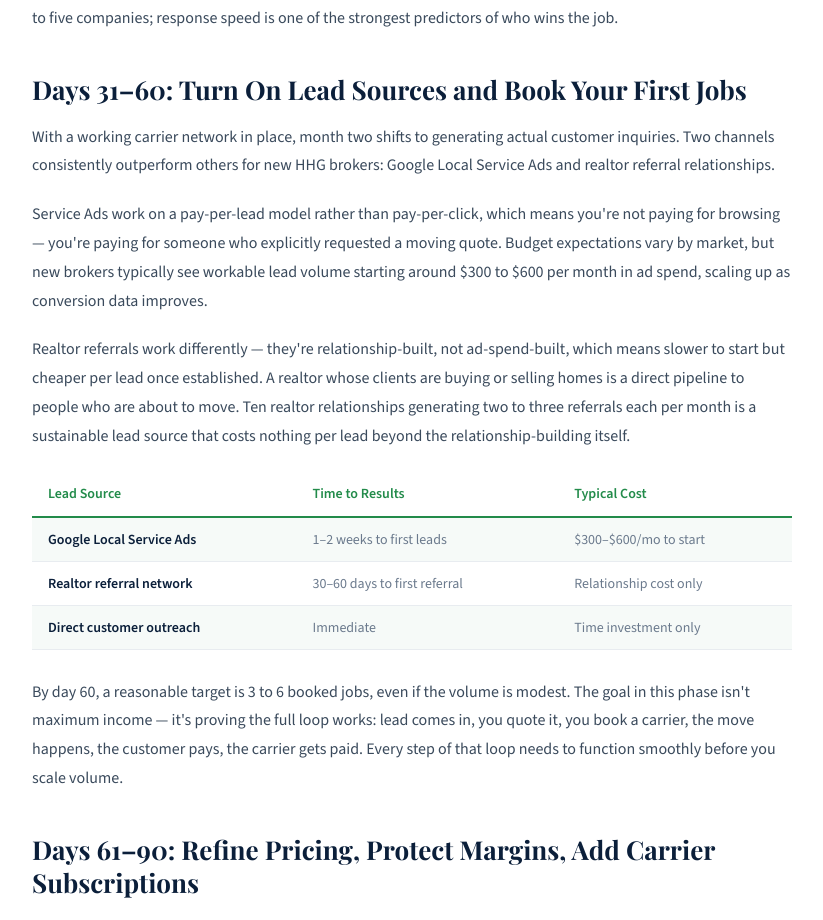
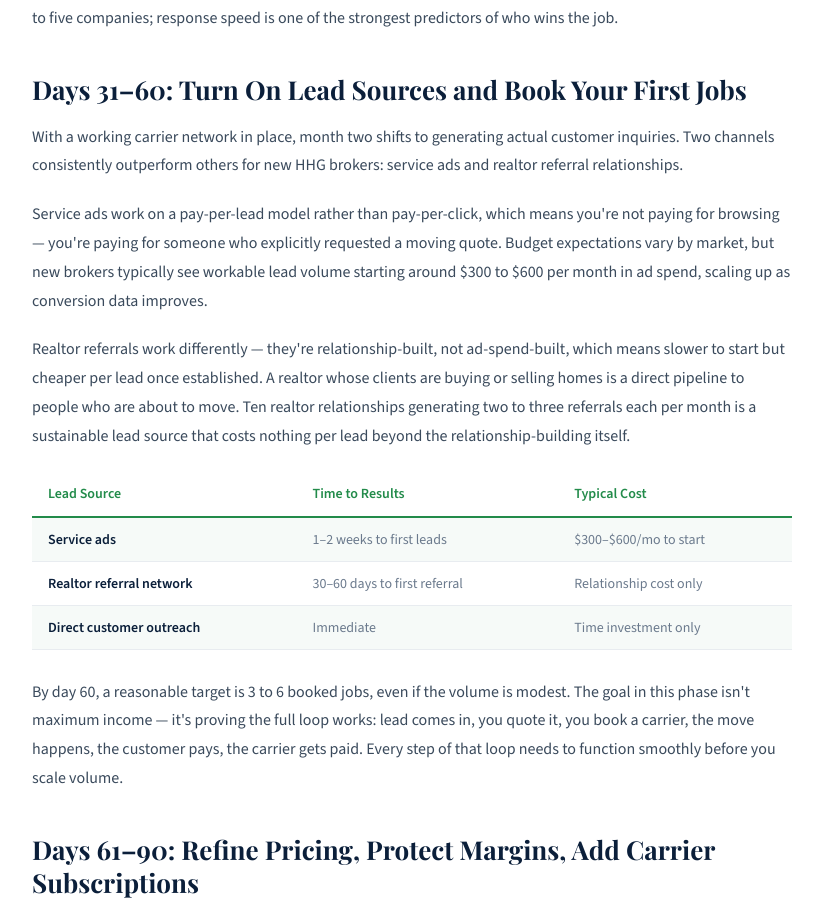
Before and after one commit to deltamoversusa-star/brokerfilings, a Next.js app: page /blog/first-90-days-as-an-hhg-broker in a window 1280 px wide. Shown: the part 1205-2125 px from the top of the page, without its empty margins (228-1051 px from the left). Built offline with nearby package versions, Linux system fonts and the light colour scheme.

Commit message:
feat: add update Brokerfilings- add Blog update First 90 Days as an HHG Broker: What to Actually Do

```diff
--- a/src/app/(site)/blog/first-90-days-as-an-hhg-broker/page.tsx
+++ b/src/app/(site)/blog/first-90-days-as-an-hhg-broker/page.tsx
@@ -62,9 +62,9 @@ export default function First90DaysAsAnHhgBroker() {
 
           <h2>Days 31–60: Turn On Lead Sources and Book Your First Jobs</h2>
 
-          <p>With a working carrier network in place, month two shifts to generating actual customer inquiries. Two channels consistently outperform others for new HHG brokers: Google Local Service Ads and realtor referral relationships.</p>
+          <p>With a working carrier network in place, month two shifts to generating actual customer inquiries. Two channels consistently outperform others for new HHG brokers: service ads and realtor referral relationships.</p>
 
-          <p> Service Ads work on a pay-per-lead model rather than pay-per-click, which means you're not paying for browsing — you're paying for someone who explicitly requested a moving quote. Budget expectations vary by market, but new brokers typically see workable lead volume starting around $300 to $600 per month in ad spend, scaling up as conversion data improves.</p>
+          <p>Service ads work on a pay-per-lead model rather than pay-per-click, which means you're not paying for browsing — you're paying for someone who explicitly requested a moving quote. Budget expectations vary by market, but new brokers typically see workable lead volume starting around $300 to $600 per month in ad spend, scaling up as conversion data improves.</p>
 
           <p>Realtor referrals work differently — they're relationship-built, not ad-spend-built, which means slower to start but cheaper per lead once established. A realtor whose clients are buying or selling homes is a direct pipeline to people who are about to move. Ten realtor relationships generating two to three referrals each per month is a sustainable lead source that costs nothing per lead beyond the relationship-building itself.</p>
 
@@ -79,7 +79,7 @@ export default function First90DaysAsAnHhgBroker() {
               </thead>
               <tbody>
                 {[
-                  ["Google Local Service Ads", "1–2 weeks to first leads", "$300–$600/mo to start"],
+                  ["Service ads", "1–2 weeks to first leads", "$300–$600/mo to start"],
                   ["Realtor referral network", "30–60 days to first referral", "Relationship cost only"],
                   ["Direct customer outreach", "Immediate", "Time investment only"],
                 ].map((row, i) => (
```
